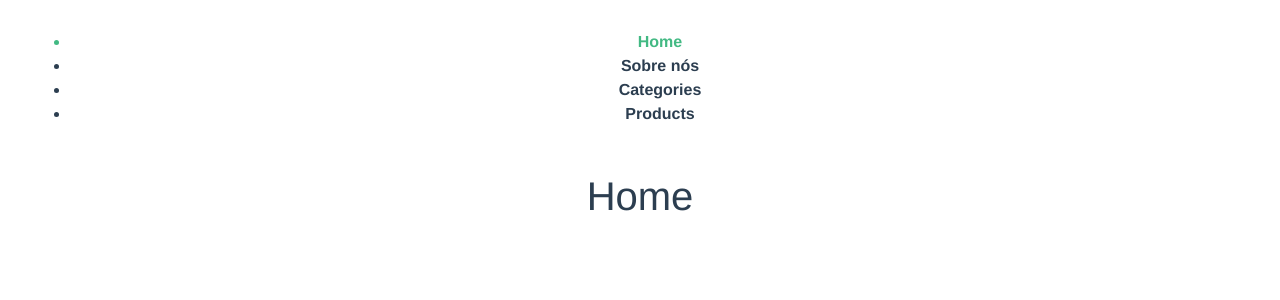
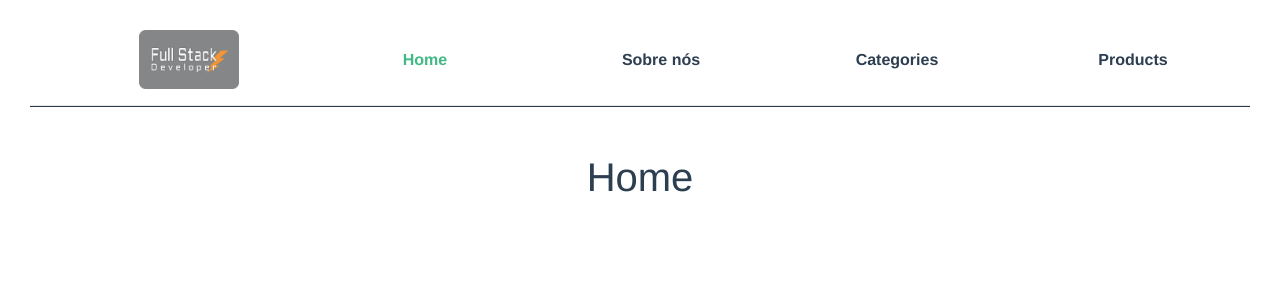
Before and after one commit to gilvanmuniz/admstok, a Vue app: page / in a window 1280 px wide. Shown: the top 300 px of the page. Built offline with nearby package versions, Linux system fonts and the light colour scheme.

Commit message:
primeira estilizada mo menu

```diff
--- a/src/App.vue
+++ b/src/App.vue
@@ -1,6 +1,7 @@
 <template>
   <div id="nav">
     <Menu />
+    <hr>
   </div>
   <router-view/>
 </template>
@@ -24,6 +25,9 @@ export default {
 #nav {
   padding: 30px;
 
+  hr{
+    border-bottom: 1.4px solid #2c3e50;
+  }
   a {
     font-weight: bold;
     color: #2c3e50;
--- a/src/components/Menu.vue
+++ b/src/components/Menu.vue
@@ -1,6 +1,11 @@
 <template>
   <div class="conteudo">
     <ul>
+      <router-link to="/">
+        <li>
+            <img src="./../assets/fullstack.png" width="100" alt="Course Fullstack">
+        </li>
+      </router-link>
       <router-link to="/">
         <li>Home</li>
       </router-link>
@@ -21,4 +26,17 @@
 export default {};
 </script>
 
-<style></style>
+<style lang="scss" scoped>
+.conteudo{
+    ul{
+        display: flex;
+        list-style: none;
+        justify-content: space-around;
+        align-items: center;
+        li{
+            margin-left: 1%;
+            width: 100px;
+        }
+    }
+}
+</style>
```
Also changed, not shown: src/assets/fullstack.png (added), src/assets/trade.png (added).
